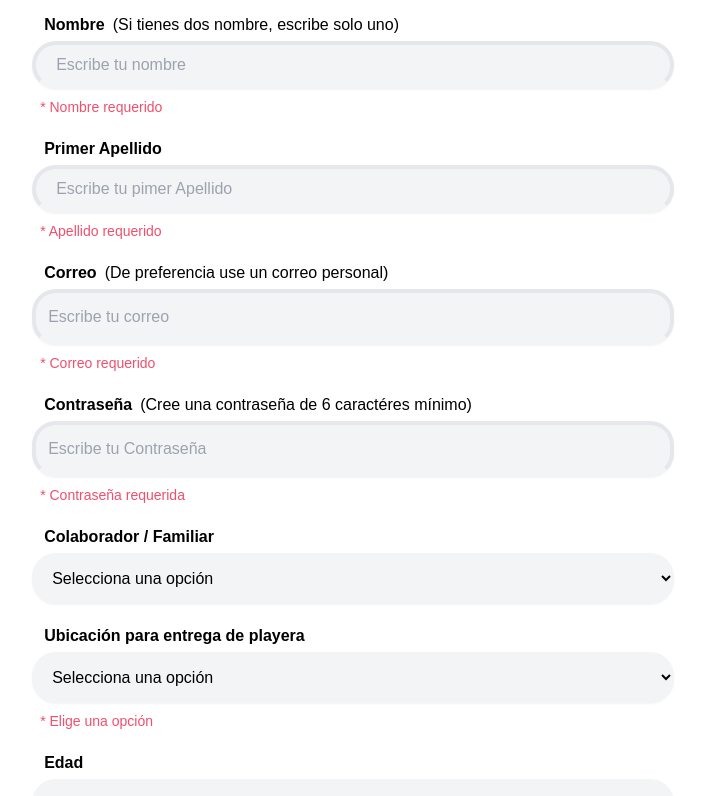
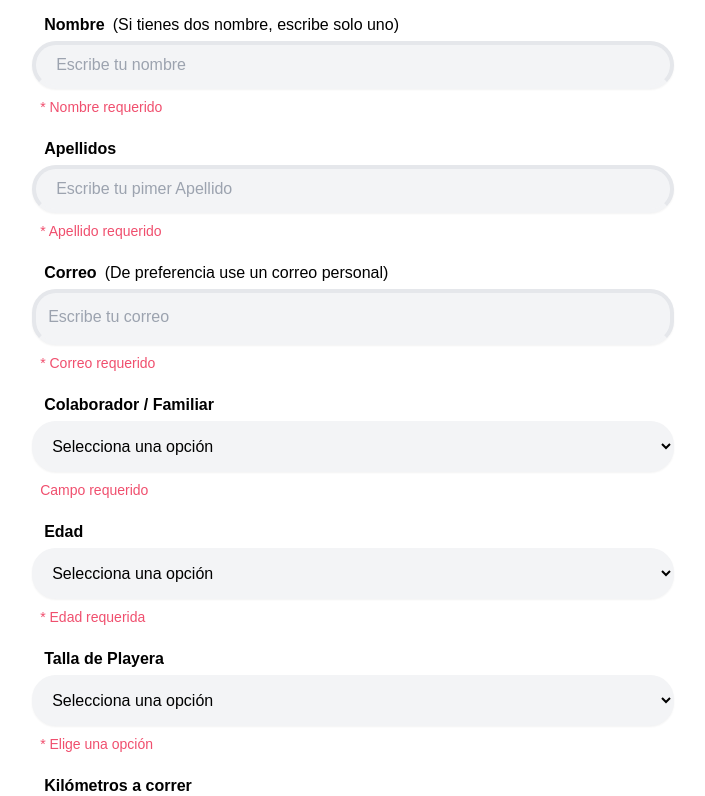
Before and after one commit to davidtoris/runnersapp, a Next.js app: page /editRegister in a window 1280 px wide. Shown: the part 260-1056 px from the top of the page, without its empty margins (287-992 px from the left). Built offline with nearby package versions, Linux system fonts and the light colour scheme.

Commit message:
edit register

```diff
--- a/src/app/editRegister/page.tsx
+++ b/src/app/editRegister/page.tsx
@@ -41,11 +41,7 @@ const EditRegister = ({}) => {
       apellido: Yup.string().required('* Apellido requerido').matches(/^[aA-zZ\u00C0-\u024F\u1E00-\u1EFF\s]+$/, 'Solo letras y espacios'),
       correo: Yup.string().email('Debe ser un email válido').required('* Correo requerido'),
       password: Yup.string().required('* Contraseña requerida').min(6, 'La contraseña debe tener al menos 6 caractéres'),
-    tipo: Yup.string()
-      .when(["familiar"], {
-        is: (familiar:any) => familiar === "familiar",
-        then: (depto) => depto.required('Campo requerido'),
-      }),
+      tipo: Yup.string().required('Campo requerido'),
       numColaborador: Yup.string()
         .when(["tipo"], {
           is: (tipo:any) => tipo === "colaborador",
@@ -64,9 +60,13 @@ const EditRegister = ({}) => {
       nombreFamiliar: Yup.string()
         .when(["tipo"], {
           is: (tipo:any) => tipo === "familiar",
-        then: (nombreFamiliar) => nombreFamiliar.required('* Elige una opción').email('Debe ser un email válido').required('* Correo requerido'),
+          then: (nombreFamiliar) => nombreFamiliar.required('* Campo requerido'),
         }),
-    ubicacion: Yup.string().required('* Elige una opción'),
+      ubicacion: Yup.string().when("modalidad", {
+        is: "virtual",
+        then: (schema) => schema.required("Campo requerido"),
+        otherwise: (schema) => schema.notRequired()
+      }),
       direccion: Yup.string()
         .when(["ubicacion"], {
           is: (ubicacion:any) => ubicacion === "otraUbicacion",
@@ -83,9 +83,10 @@ const EditRegister = ({}) => {
           then: (estado) => estado.required('Campo requerido'),
         }),
       edad: Yup.string().required('* Edad requerida'),
-    // playera: Yup.string().required('* Elige una opción'),
+      playera: Yup.string().required('* Elige una opción'),
       kms: Yup.string().required('* Elige una opción'),
       genero: Yup.string().required('* Elige una opción'),
+
 
     });
 
@@ -95,6 +96,15 @@ const EditRegister = ({}) => {
     userResp === 'editRegister' && router.push("/home")
     dispatch(userRespFunc(''))
   }, [userResp])
+
+  const [modalidadVirtual, setModalidadVirtual] = useState(false)
+    useEffect(() => {
+      if (userItem && userItem.modalidad === 'virtual' ) {
+        setModalidadVirtual(true);
+      } else {
+        setModalidadVirtual(false);
+      }
+    }, [userItem])
 
   return (
     <div className='flex m-auto justify-center container w-12/12'>
@@ -203,7 +213,6 @@ const EditRegister = ({}) => {
                   }
                 }, [values.ubicacion])
 
-
             return (
 
             <Form>
@@ -223,7 +232,7 @@ const EditRegister = ({}) => {
                     </div>
 
                     <div className='mb-5'>
-                      <div className='label'>Primer Apellido</div>
+                      <div className='label'>Apellidos</div>
                       <Field
                         name="apellido"
                         placeholder="Escribe tu pimer Apellido"
@@ -240,14 +249,14 @@ const EditRegister = ({}) => {
                       {errors.correo && <div className='error'>{errors.correo}</div>}
                     </div>
 
-                    <div className='my-5'>
+                    {/* <div className='my-5'>
                       <div className='label'>Contraseña<span className='font-light ml-2'>(Cree una contraseña de 6 caractéres mínimo)</span></div>
                       <Field
                         name="password"
                         placeholder="Escribe tu Contraseña"
                         type="password" />
                       {errors.password && <div className='error'>{errors.password}</div>}
-                    </div>
+                    </div> */}
 
                     <div className='my-5'>
                       <div className='label'>Colaborador / Familiar</div>
@@ -322,7 +331,7 @@ const EditRegister = ({}) => {
                       </div>
                     )}
 
-
+                  {modalidadVirtual && (
                     <div className='my-5'>
                       <div className='label'>Ubicación para entrega de playera<span className='font-light'> </span></div>
                       <Field
@@ -336,6 +345,7 @@ const EditRegister = ({}) => {
                       </Field>
                       {errors.ubicacion &&<div className='error'>{errors.ubicacion}</div>}
                     </div>
+                  )}
 
                     {ubicacionIsOtro && (
                       <>
--- a/src/app/home/page.tsx
+++ b/src/app/home/page.tsx
@@ -144,13 +144,13 @@ const Home = () => {
 
 
         {/* <div className='text-3xl text-blueCustom mt-16  mb-2 font-extralight'>Gracias por tu participación</div> */}
-        {/* <div className='flex justify-center p-2'>
+        <div className='flex justify-center p-2'>
           <CountDown
-            closeDate={'2023-11-25 06:00:00'}
+            closeDate={'2025-11-14 06:00:00'}
             todayDate={date}
             size
           />
-        </div> */}
+        </div>
 
         {/* <a href='https://wa.me/525525011974?text=Necesito%20ayuda%20con...'>
           <div className='text-xl underline text-greenCustom'>
@@ -164,20 +164,20 @@ const Home = () => {
           <div className='ml-2'>Editar registro</div>
         </div>
 
-        <Link href="/evidence">
+        {/* <Link href="/evidence">
           <button className='flex items-center text-2xl mt-10 justify-center font-thin bg-yellowCustom text-white w-12/12 md:w-8/12 m-auto p-2 rounded-lg' >
             <span className='ml-2'>Subir evidencia y resultados</span>
           </button>
-        </Link>
+        </Link> */}
 
-        <Link href="/winners">
+        {/* <Link href="/winners">
           <button className='flex items-center text-2xl mt-10 justify-center font-thin bg-greenCustom text-white w-12/12 md:w-6/12 m-auto p-2 rounded-lg disabled:bg-gray-100 disabled:cursor-not-allowed' >
             <GiRunningShoe />
             <span className='ml-2'>Ver ganadores</span>
           </button>
         </Link>
 
-          <div className=''>Una vez iniciada la carrera se habilitará este botón</div>
+          <div className=''>Una vez iniciada la carrera se habilitará este botón</div> */}
 
           <div className='bg-blueCustom text-white text-center w-4/12 m-auto mt-6 font-extrabold p-3 rounded-md flex items-center justify-center hover:scale-105 transition transform duration-200 cursor-pointer'
             onClick={logOut}>
```
Lines whose indentation alone changed are shown as unchanged.
